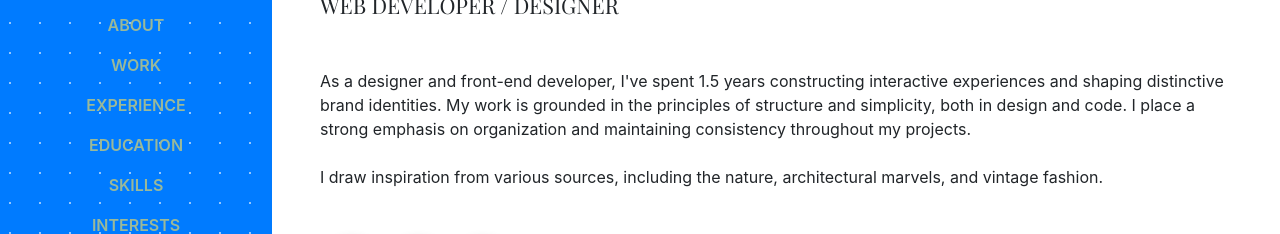
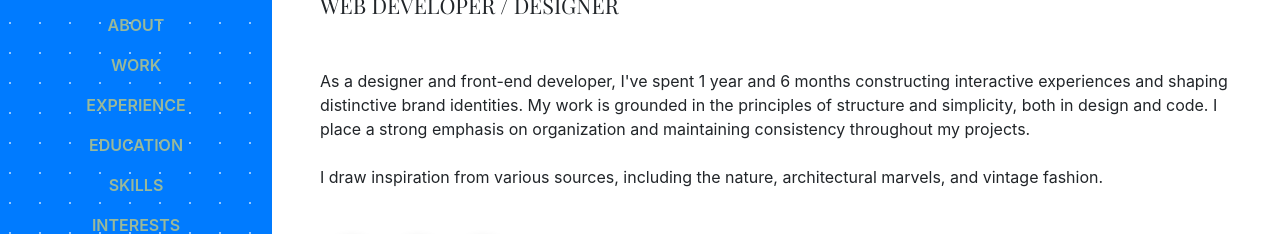
Before and after one commit to ElektroRaks/Portfolio, a website with bundled scripts: page index.html in a window 1280 px wide. Shown: the part 347-581 px from the top of the page. Built offline with nearby package versions, Linux system fonts and the light colour scheme; a web font is replaced by a local one.

Commit message:
Update paragraph on about me section
Signed-off-by: ElektroRaks <128347373+ElektroRaks@users.noreply.github.com>

```diff
--- a/index.html
+++ b/index.html
@@ -90,9 +90,8 @@
           <a href="mailto:aguitonrowell.raks@gmail.com">aguitonrowell.raks@gmail.com</a>
         </div>
         <div class="subheading mb-5">Web Developer / Designer</div>
-        <p class="mb-5">As a designer and front-end developer, I've spent 1.5 years constructing interactive
-          experiences and shaping distinctive brand identities. My work is grounded in the principles of structure and
-          simplicity, both in design and code. I place a strong emphasis on organization and maintaining consistency
+        <p class="mb-5">As a designer and front-end developer, I've spent 1 year and 6 months constructing interactive experiences and shaping distinctive brand identities.
+          My work is grounded in the principles of structure and simplicity, both in design and code. I place a strong emphasis on organization and maintaining consistency
           throughout my projects.
           <br>
           <br>
```
